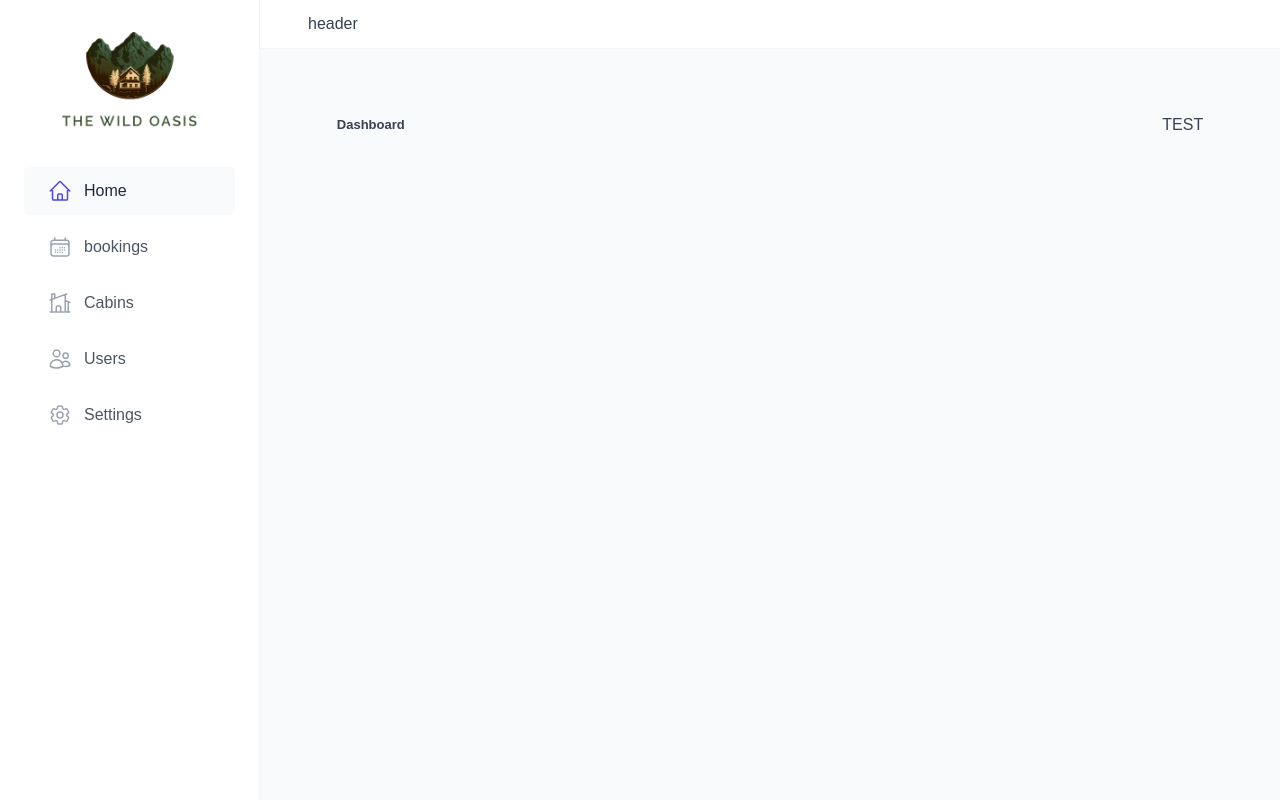
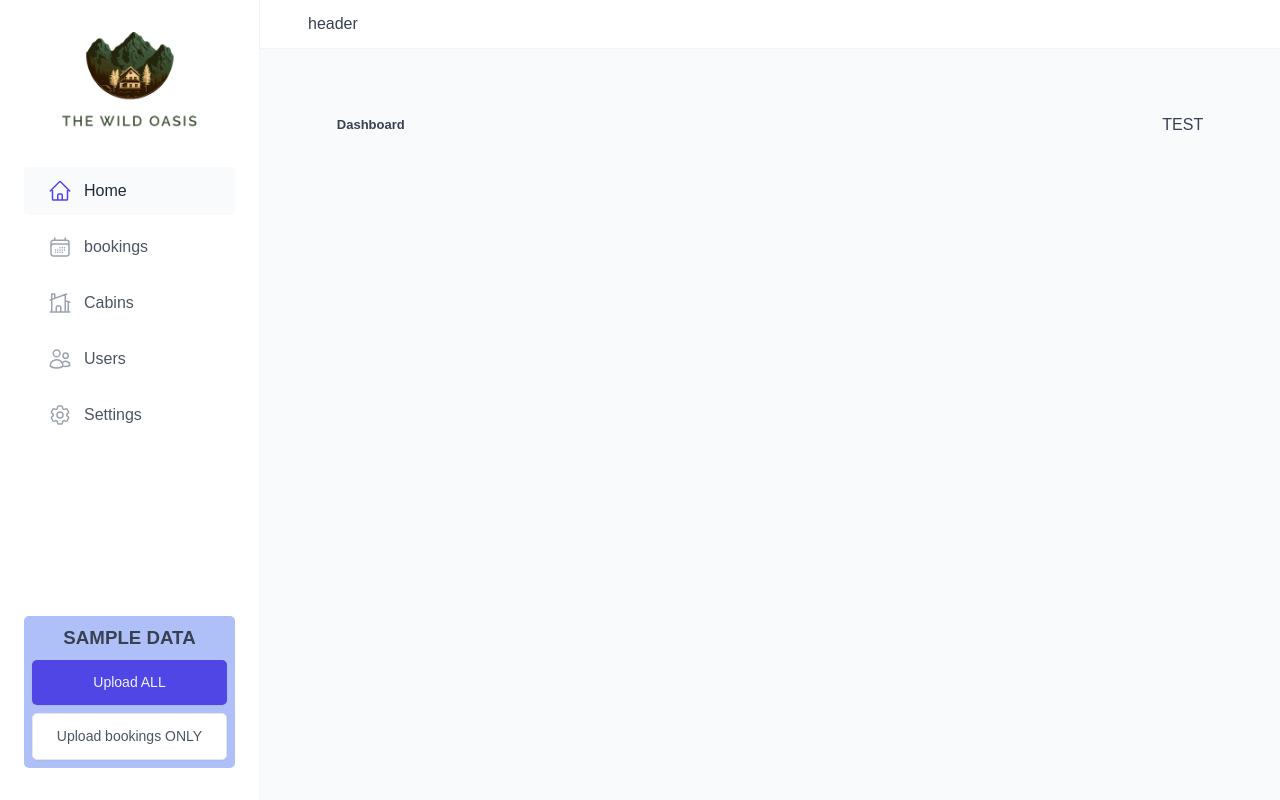
Before and after one commit to anasAbounouar/Wild-oasis, a React (Vite) app: page /dashboard in a window 1280 px wide. Built offline with nearby package versions, Linux system fonts and the light colour scheme.

Commit message:
implemented sorting methods

```diff
--- a/src/data/Uploader.jsx
+++ b/src/data/Uploader.jsx
@@ -7,6 +7,7 @@ import { subtractDates } from "../utils/helpers";
 import { bookings } from "./data-bookings";
 import { cabins } from "./data-cabins";
 import { guests } from "./data-guests";
+import Spinner from "../ui/Spinner";
 
 // const originalSettings = {
 //   minBookingLength: 3,
@@ -15,6 +16,7 @@ import { guests } from "./data-guests";
 //   breakfastPrice: 15,
 // };
 
+// Function to delete all guest records in the "guests" table
 async function deleteGuests() {
   const { error } = await supabase.from("guests").delete().gt("id", 0);
   if (error) console.log(error.message);
@@ -41,7 +43,11 @@ async function createCabins() {
 }
 
 async function createBookings() {
-  // Bookings need a guestId and a cabinId. We can't tell Supabase IDs for each object, it will calculate them on its own. So it might be different for different people, especially after multiple uploads. Therefore, we need to first get all guestIds and cabinIds, and then replace the original IDs in the booking data with the actual ones from the DB
+  // Bookings need a guestId and a cabinId. We can't tell Supabase IDs for each object,
+  // it will calculate them on its own.So it might be different for different people,
+  //  especially after multiple uploads.Therefore, we need to first get all guestIds
+  //   and cabinIds, and then replace the original IDs in the booking data with the
+  //    actual ones from the DB
   const { data: guestsIds } = await supabase
     .from("guests")
     .select("id")
@@ -58,10 +64,10 @@ async function createBookings() {
     const cabin = cabins.at(booking.cabinId - 1);
     const numNights = subtractDates(booking.endDate, booking.startDate);
     const cabinPrice = numNights * (cabin.regularPrice - cabin.discount);
-    const extrasPrice = booking.hasBreakfast
+    const extraPrice = booking.hasBreakfast
       ? numNights * 15 * booking.numGuests
       : 0; // hardcoded breakfast price
-    const totalPrice = cabinPrice + extrasPrice;
+    const totalPrice = cabinPrice + extraPrice;
 
     let status;
     if (
@@ -86,15 +92,13 @@ async function createBookings() {
       ...booking,
       numNights,
       cabinPrice,
-      extrasPrice,
+      extraPrice,
       totalPrice,
       guestId: allGuestIds.at(booking.guestId - 1),
       cabinId: allCabinIds.at(booking.cabinId - 1),
       status,
     };
   });
-
-  console.log(finalBookings);
 
   const { error } = await supabase.from("bookings").insert(finalBookings);
   if (error) console.log(error.message);
@@ -124,12 +128,13 @@ function Uploader() {
     await createBookings();
     setIsLoading(false);
   }
+  if (isLoading) return <Spinner />;
 
   return (
     <div
       style={{
         marginTop: "auto",
-        backgroundColor: "#e0e7ff",
+        backgroundColor: "#afc0f8",
         padding: "8px",
         borderRadius: "5px",
         textAlign: "center",
@@ -140,11 +145,21 @@ function Uploader() {
     >
       <h3>SAMPLE DATA</h3>
 
-      <Button onClick={uploadAll} disabled={isLoading}>
+      <Button
+        size="medium"
+        variation="primary"
+        onClick={uploadAll}
+        disabled={isLoading}
+      >
         Upload ALL
       </Button>
 
-      <Button onClick={uploadBookings} disabled={isLoading}>
+      <Button
+        size="medium"
+        variation="secondary"
+        onClick={uploadBookings}
+        disabled={isLoading}
+      >
         Upload bookings ONLY
       </Button>
     </div>
--- a/src/features/bookings/useBookings.js
+++ b/src/features/bookings/useBookings.js
@@ -1,10 +1,23 @@
 import { useQuery } from "@tanstack/react-query";
 import { getBookings } from "../../services/apiBookings";
+import { useSearchParams } from "react-router-dom";
 
 export function useBookings() {
+  const [searchParams] = useSearchParams();
+  //filter
+  const filterValue = searchParams.get("status");
+  const filter =
+    !filterValue || filterValue === "all"
+      ? null
+      : { field: "status", value: filterValue };
+  // sort
+  const sortByRaw = searchParams.get("sortBy") || "startDate-desc";
+  const [field, direction] = sortByRaw.split("-");
+  const sortBy = { field, direction };
+
   const { error, isLoading, data } = useQuery({
-    queryKey: ["bookings"],
-    queryFn: getBookings,
+    queryKey: ["bookings", filter, sortByRaw],
+    queryFn: () => getBookings(filter, sortBy),
   });
   const bookings = data?.data;
   return { error, isLoading, bookings };
--- a/src/pages/Bookings.jsx
+++ b/src/pages/Bookings.jsx
@@ -1,6 +1,7 @@
 import Heading from "../ui/Heading";
 import Row from "../ui/Row";
 import BookingTable from "../features/bookings/BookingTable";
+import BookingTableOperations from "../features/bookings/BookingTableOperations";
 
 function Bookings() {
   return (
@@ -9,7 +10,7 @@ function Bookings() {
         <Heading type="" as="h1">
           All bookings
         </Heading>
-        <p>TEST</p>
+        <BookingTableOperations />
       </Row>
       <BookingTable />
     </>
--- a/src/services/apiBookings.js
+++ b/src/services/apiBookings.js
@@ -1,18 +1,28 @@
 import { getToday } from "../utils/helpers";
 import supabase from "./supabase";
 
-export async function getBookings() {
-  let { data, error } = await supabase
+export async function getBookings(filter, sortBy) {
+  let query = supabase
     .from("bookings")
     .select(
       "id,created_at,startDate,endDate,numNights,numGuests,status,totalPrice, cabins(name), guests(fullName,email)",
     );
 
+  if (filter) query = query[filter.method || "eq"](filter.field, filter.value);
+
+  if (sortBy) {
+    query = query.order(sortBy.field, {
+      ascending: sortBy.direction === "asc",
+    });
+  }
+  const { data, error } = await query;
   if (error) {
     console.error(error);
     throw new Error("Bookings could not be loaded :/");
   }
-  return { data, error };
+  //Filter
+  // if (filter !== null)
+  return { data };
 }
 
 export async function getBooking(id) {
--- a/src/ui/Sidebar.jsx
+++ b/src/ui/Sidebar.jsx
@@ -1,6 +1,7 @@
 import styled from "styled-components";
 import Logo from "../ui/Logo";
 import MainNav from "../ui/MainNav";
+import Uploader from "../data/Uploader";
 
 const StyledSidebar = styled.aside`
   background-color: var(--color-grey-0);
@@ -16,6 +17,7 @@ function Sidebar() {
     <StyledSidebar>
       <Logo />
       <MainNav />
+      <Uploader />
     </StyledSidebar>
   );
 }
```
